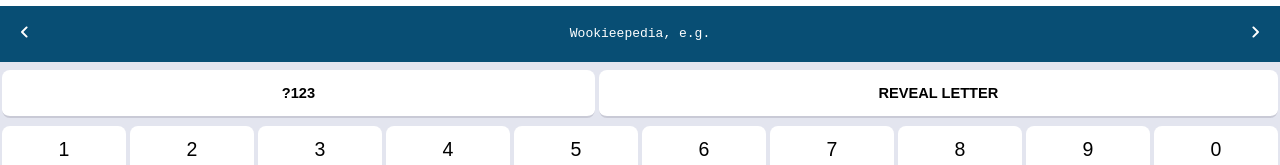
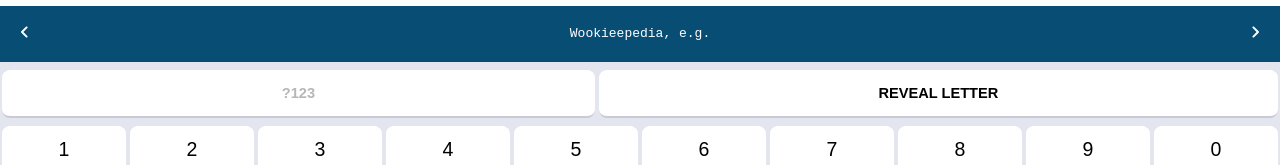
Before and after one commit to hugolynch/echo, a Svelte app: page / in a window 1280 px wide. Shown: the part 450-615 px from the top of the page. Built offline with nearby package versions, Linux system fonts and the light colour scheme.

Commit message:
Disable mode toggle button on virtual keyboard

```diff
--- a/src/components/Keyboard.svelte
+++ b/src/components/Keyboard.svelte
@@ -28,7 +28,7 @@
         <button class="tab" onclick={() => key({action: actions.NEXT})}><img src={nextIcon} alt="next"></button>
     </div>
     <div class="row">
-        <button class="action">?123</button>
+        <button class="action" disabled>?123</button>
         <button class="action" onclick={() => key({action: actions.REVEAL})}>REVEAL LETTER</button>
     </div>
     {#each letters as row, i}
@@ -99,7 +99,7 @@
         padding: 0 8px;
         font-size: 2.4rem;
 
-        &:active {
+        &:active:not([disabled]) {
             background-color: #F2F3FB;
         }
 
```
